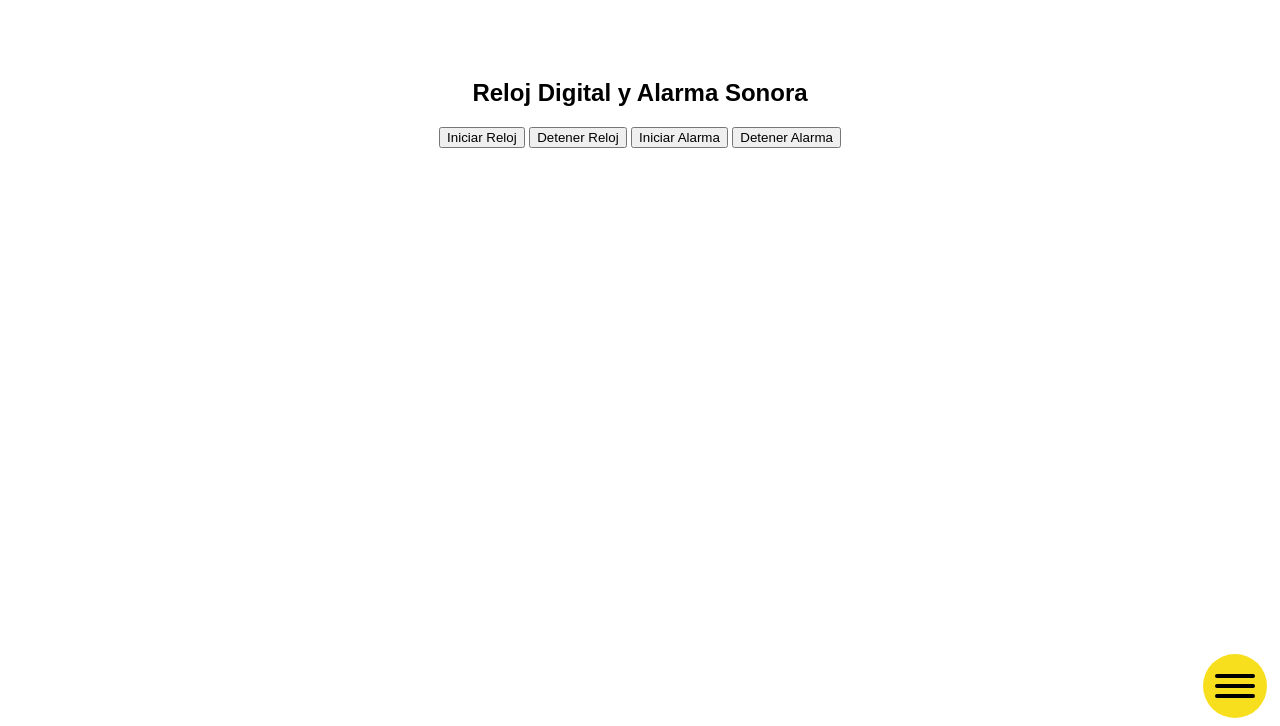
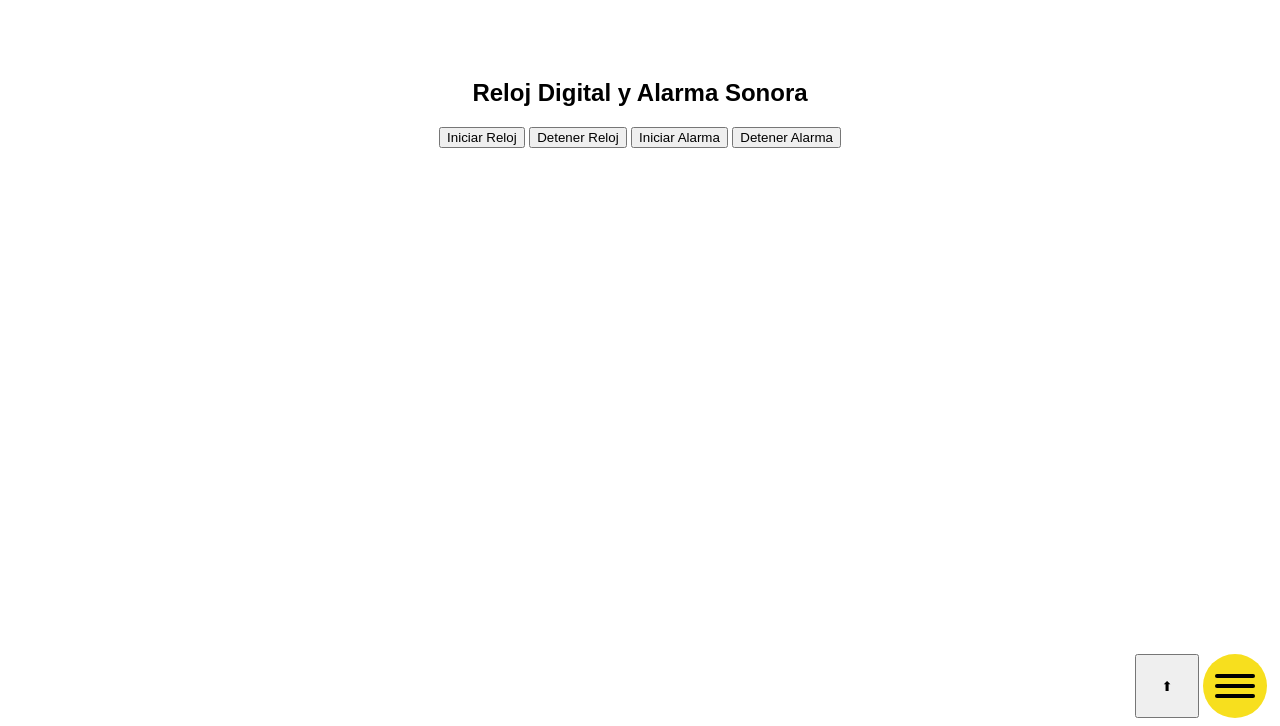
Before and after one commit to drbv27/JSPracticeMiniSite, a plain HTML site: page dom_jspractice.html in a window 1280 px wide. Shown: the part 74-800 px from the top of the page. Drawn offline with nearby package versions, Linux system fonts and the light colour scheme.

Commit message:
adding the scrolltopButton and some styles

```diff
--- a/css/dom_jspractice.css
+++ b/css/dom_jspractice.css
@@ -133,3 +133,13 @@ img{
     border-radius: 50%;
     background-color: var(--main-color);
 }
+
+/* *******ScrollTopButton******* */
+.scroll-top-btn{
+    position:fixed;
+    z-index: 999;
+    bottom: 1vh;
+    right: calc(4.25rem + 1vw);
+    width: 4rem;
+    height: 4rem;
+}
--- a/dom_jspractice.html
+++ b/dom_jspractice.html
@@ -57,6 +57,7 @@
               <h2>Sección 5</h2>
           </section>
       </main>
+      <button class="scroll-top-btn hidden">&#11014;</button>
       <script src="js/index_dom.js" type="module"></script>
 </body>
 </html>
```
